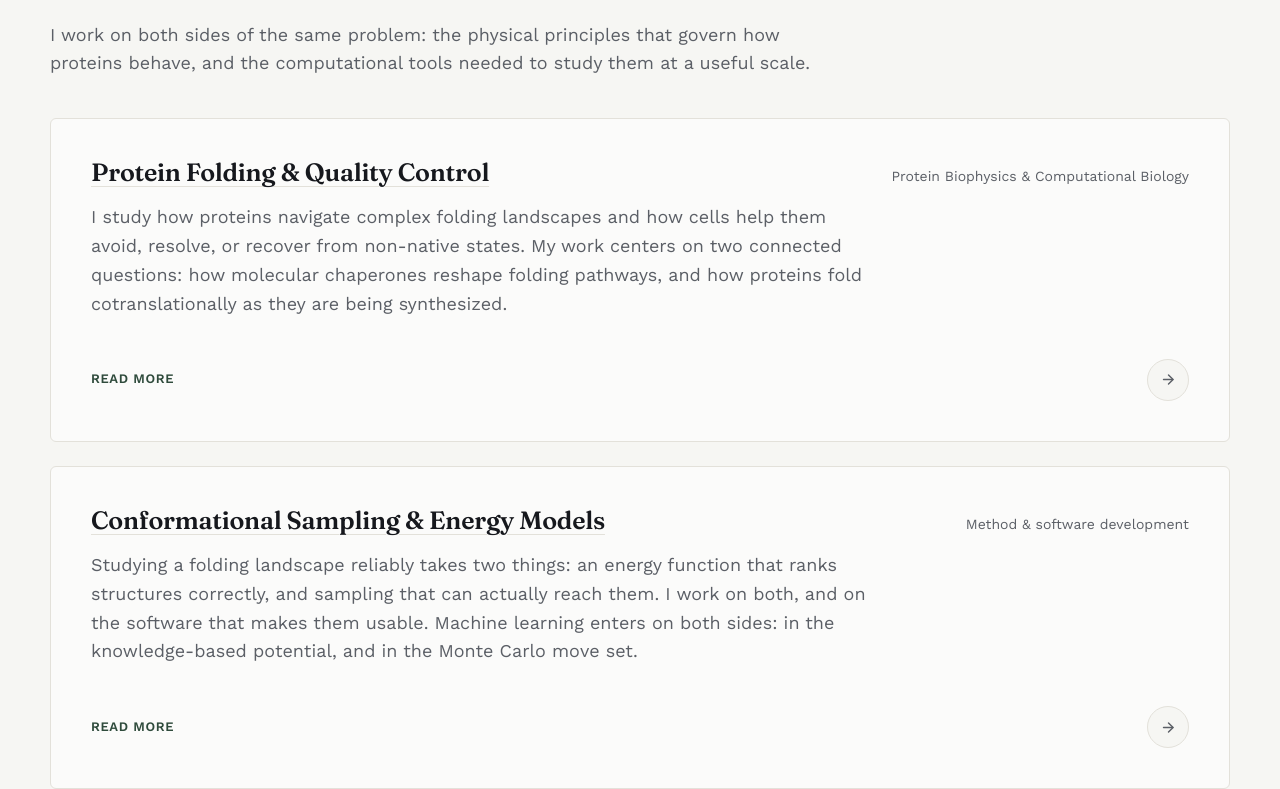
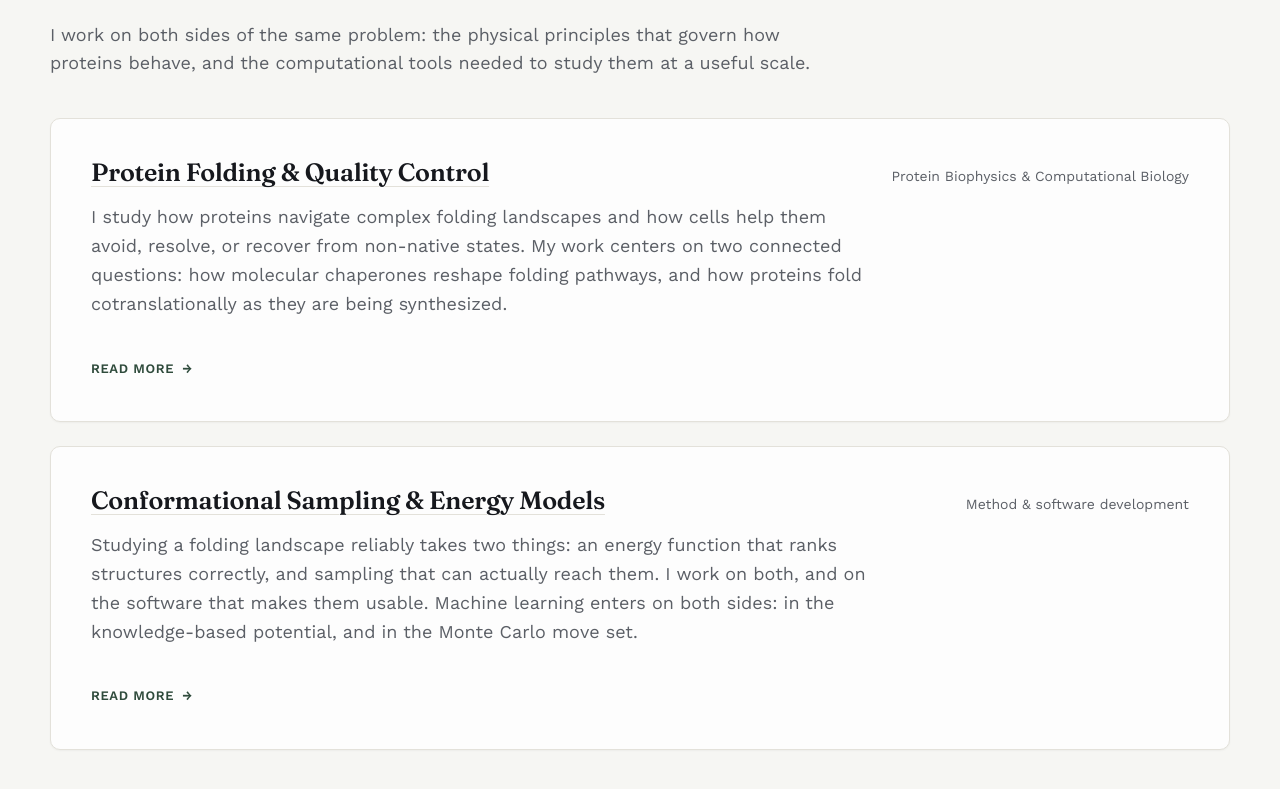
Before and after one commit to kibumpark-chem/kibumpark-chem.github.io, a plain HTML site: page index.html in a window 1280 px wide. Shown: the part 1696-2485 px from the top of the page. Drawn offline with nearby package versions, Linux system fonts and the light colour scheme.

Commit message:
Research section updated

```diff
--- a/index.html
+++ b/index.html
@@ -233,30 +233,13 @@
             I study how proteins navigate complex folding landscapes and how cells help them avoid, resolve, or recover from non-native states. My work centers on two connected questions: how molecular chaperones reshape folding pathways, and how proteins fold cotranslationally as they are being synthesized.
           </p>
 
-          <div class="project-foot">
           <a
             class="project-more"
             href="research/protein-folding.html"
             aria-label="Read more about Protein Folding &amp; Quality Control"
           >
-              Read more
+            Read more <span class="arrow" aria-hidden="true">&rarr;</span>
           </a>
-
-            <span class="project-arrow" aria-hidden="true">
-              <svg
-                viewBox="0 0 24 24"
-                fill="none"
-                stroke="currentColor"
-                stroke-width="2"
-                stroke-linecap="round"
-                stroke-linejoin="round"
-                focusable="false"
-              >
-                <path d="M5 12h13" />
-                <path d="M12 5.5 18.5 12 12 18.5" />
-              </svg>
-            </span>
-          </div>
         </li>
 
         <!-- Project 2 -->
@@ -278,30 +261,13 @@
             knowledge-based potential, and in the Monte Carlo move set.
           </p>
 
-          <div class="project-foot">
           <a
             class="project-more"
             href="research/conformational-sampling.html"
             aria-label="Read more about Conformational Sampling &amp; Energy Models"
           >
-              Read more
+            Read more <span class="arrow" aria-hidden="true">&rarr;</span>
           </a>
-
-            <span class="project-arrow" aria-hidden="true">
-              <svg
-                viewBox="0 0 24 24"
-                fill="none"
-                stroke="currentColor"
-                stroke-width="2"
-                stroke-linecap="round"
-                stroke-linejoin="round"
-                focusable="false"
-              >
-                <path d="M5 12h13" />
-                <path d="M12 5.5 18.5 12 12 18.5" />
-              </svg>
-            </span>
-          </div>
         </li>
 
       </ul>
--- a/style.css
+++ b/style.css
@@ -418,16 +418,19 @@ section h2 {
   gap: var(--space-3);
 }
 
-/* Each card is a surface rather than a rule-separated row: the border, the
-   tint and the lift on hover are what say the whole card is a link. */
+/* A card rather than a rule-separated row: a raised surface with its own edge
+   and a shadow that deepens as it lifts. The surface is what says the whole
+   thing is a link, so nothing inside has to shout it. */
 .project {
   padding: var(--space-4);
   border: 1px solid var(--line);
-  border-radius: 6px;
-  background: color-mix(in srgb, #fff 55%, var(--paper));
+  border-radius: 10px;
+  background: color-mix(in srgb, #fff 80%, var(--paper));
+  box-shadow: 0 1px 2px rgba(22, 24, 29, 0.04);
   transition:
     border-color 0.2s ease,
     background-color 0.2s ease,
+    box-shadow 0.2s ease,
     transform 0.2s ease;
 }
 
@@ -458,16 +461,13 @@ section h2 {
   text-decoration-color: var(--accent);
 }
 
-/* Footer of each card: the wording on the left, the affordance on the right. */
-.project-foot {
-  display: flex;
+/* A quiet label closing the card, in the same small-caps key as the rest of
+   the site. The card carries the affordance, so this does not need to. */
+.project-more {
+  display: inline-flex;
   align-items: center;
-  justify-content: space-between;
-  gap: var(--space-3);
+  gap: var(--space-1);
   margin-top: var(--space-4);
-}
-
-.project-more {
   color: var(--accent);
   font-size: 13px;
   font-weight: 600;
@@ -475,30 +475,6 @@ section h2 {
   text-decoration: none;
   text-transform: uppercase;
   transition: color 0.2s ease;
-}
-
-/* Borrowed from the hero social buttons, so the site keeps one vocabulary for
-   a thing you are meant to hit. */
-.project-arrow {
-  display: grid;
-  place-items: center;
-  flex: 0 0 auto;
-  width: 42px;
-  height: 42px;
-  border: 1px solid var(--line);
-  border-radius: 50%;
-  background: var(--paper);
-  color: var(--ink-soft);
-  transition:
-    background-color 0.2s ease,
-    border-color 0.2s ease,
-    color 0.2s ease,
-    transform 0.2s ease;
-}
-
-.project-arrow svg {
-  width: 17px;
-  height: 17px;
 }
 
 .arrow {
@@ -516,12 +492,13 @@ section h2 {
 
 .project.is-clickable:hover,
 .project:focus-within {
-  border-color: var(--accent);
-  background: var(--accent-soft);
+  border-color: color-mix(in srgb, var(--accent) 45%, var(--line));
+  background: #fff;
+  box-shadow: 0 10px 28px -10px rgba(22, 24, 29, 0.16);
 }
 
 .project.is-clickable:hover {
-  transform: translateY(-2px);
+  transform: translateY(-3px);
 }
 
 .project.is-clickable:hover h3 a,
@@ -530,15 +507,9 @@ section h2 {
   text-decoration-color: var(--accent);
 }
 
-.project.is-clickable:hover .project-arrow,
-.project:focus-within .project-arrow {
-  border-color: var(--accent);
-  background: var(--accent);
-  color: var(--paper);
-}
-
-.project.is-clickable:hover .project-arrow {
-  transform: translateX(3px);
+.project.is-clickable:hover .arrow,
+.project:focus-within .arrow {
+  transform: translateX(4px);
 }
 
 .project-meta {
@@ -1014,6 +985,18 @@ section h2 {
     grid-template-columns: minmax(0, 1fr) minmax(200px, 260px);
     gap: var(--space-4);
   }
+
+  /* Inside a padded card there is no longer room for the category to sit on
+     one line beside the title without crushing it, so the head stacks. */
+  .project-head {
+    align-items: flex-start;
+    flex-direction: column;
+    gap: 4px;
+  }
+
+  .project-meta {
+    white-space: normal;
+  }
 }
 
 @media (max-width: 760px) {
@@ -1079,21 +1062,12 @@ section h2 {
     font-size: 27px;
   }
 
-  .project-head {
-    align-items: flex-start;
-    flex-direction: column;
-    gap: 4px;
-  }
-
   .project-head h3 {
     font-size: 23px;
   }
 
-  /* The head is a column at this width, so the category no longer has to hold
-     one line beside the title -- and holding it overflowed the padded card. */
   .project-meta {
     font-size: 13px;
-    white-space: normal;
   }
 
   .project {
@@ -1164,8 +1138,8 @@ section h2 {
   .page-nav-next:hover .arrow,
   .project,
   .project.is-clickable:hover,
-  .project-arrow,
-  .project.is-clickable:hover .project-arrow {
+  .project.is-clickable:hover .arrow,
+  .project:focus-within .arrow {
     transition: none;
     transform: none;
   }
```
Lines whose indentation alone changed are shown as unchanged.
